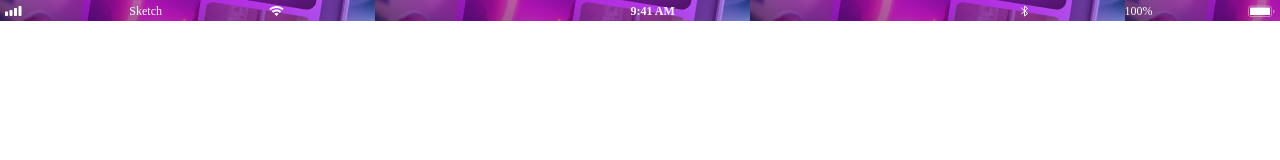
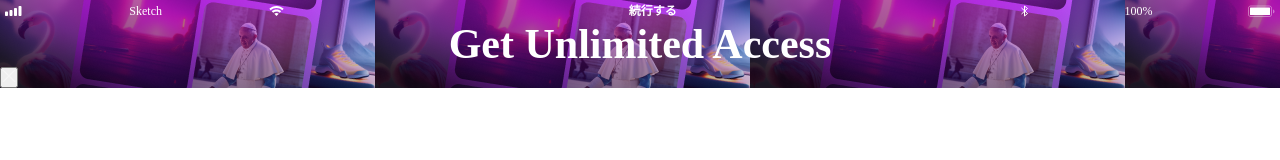
Before and after one commit to HEGGIX/BPMobile_test, a website built with Vite: page index.html in a window 1280 px wide. Built offline with nearby package versions, Linux system fonts and the light colour scheme; a web font is replaced by a local one.

Commit message:
test params

```diff
--- a/index.html
+++ b/index.html
@@ -11,5 +11,6 @@
     <script type="module" src="/src/main.js"></script>
     <script src="/src/components/header/index.js" type="module"></script>
     <script src="/src/components/footer/index.js" type="module"></script>
+    <script src="/src/components/titleSection/index.js" type="module"></script>
   </body>
 </html>
--- a/src/components/header/index.js
+++ b/src/components/header/index.js
@@ -3,10 +3,11 @@ import signal from "../../assets/images/headersImg/MobileSignal.svg"
 import wifi from "../../assets/images/headersImg/Wifi.svg"
 import bluetooth from "../../assets/images/headersImg/Bluetooth.svg"
 import battery from "../../assets/images/headersImg/Battery.svg"
+import portugal from "../../languages/pt.json"
+import japan from "../../languages/ja.json"
+import germany from "../../languages/de.json"
 
 document.addEventListener("DOMContentLoaded",function Header(){
-    const params = new URLSearchParams({ lang: "en" })
-
     const app = document.getElementById("app")
     const header = document.createElement("header")
     header.classList.add("header")
@@ -32,13 +33,25 @@ document.addEventListener("DOMContentLoaded",function Header(){
 
     headerConnection__container.append(headerConnection__img,headerConnection__text,headerWifi__img)
 
-    let language = navigator
-    console.log(language)
+    // let language = navigator
+    // console.log(language)
 
     let headerTime = document.createElement("span")
     headerTime.textContent = "9:41 AM"
     headerTime.classList.add("headerTime")
     headerWrapper.append(headerTime)
+
+    const params = new URLSearchParams(window.location.search)
+    params.append("lang","ja")
+    console.log(params.keys())
+
+    if(params.get("lang") === "pr"){
+        headerTime.textContent = portugal.Continue
+    }else if(params.get("lang") === "ja"){
+        headerTime.textContent = japan.Continue
+    }else if(params.get("lang") === "de"){
+        headerTime.textContent = germany.Continue
+    }
 
     let headerBattery__container = document.createElement("div")
     headerBattery__container.classList.add("headerBattery__container")
--- /dev/null
+++ b/src/components/titleSection/index.js
@@ -0,0 +1,20 @@
+import "./styles/style.css"
+import cross from "../../assets/images/cross.svg"
+
+document.addEventListener("DOMContentLoaded",function TitleSection(){
+    const app = document.getElementById("app")
+    const titleSection = document.createElement("div")
+    titleSection.classList.add("titleSection")
+    app.append(titleSection)
+
+    const closeBtn = document.createElement("button")
+    const closeBtnImg = document.createElement("img")
+    closeBtnImg.src = `${cross}`
+    closeBtn.append(closeBtnImg)
+
+    const title = document.createElement("h1")
+    title.textContent = "Get Unlimited Access"
+    title.classList.add("title")
+
+    titleSection.append(title,closeBtn)
+})
--- /dev/null
+++ b/src/components/titleSection/styles/style.css
@@ -0,0 +1,8 @@
+.title{
+    color:#FFFFFF;
+    font-family: "SF Pro";
+    font-weight: 860;
+    font-size: 42px;
+    line-height: 46px;
+    text-align: center;
+}
```
Also changed, not shown: src/assets/images/cross.svg (added).
